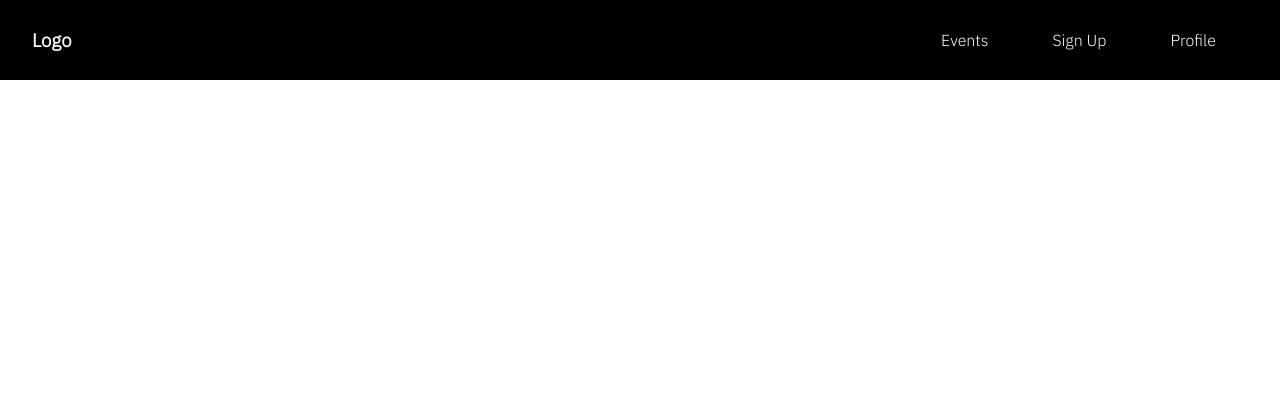
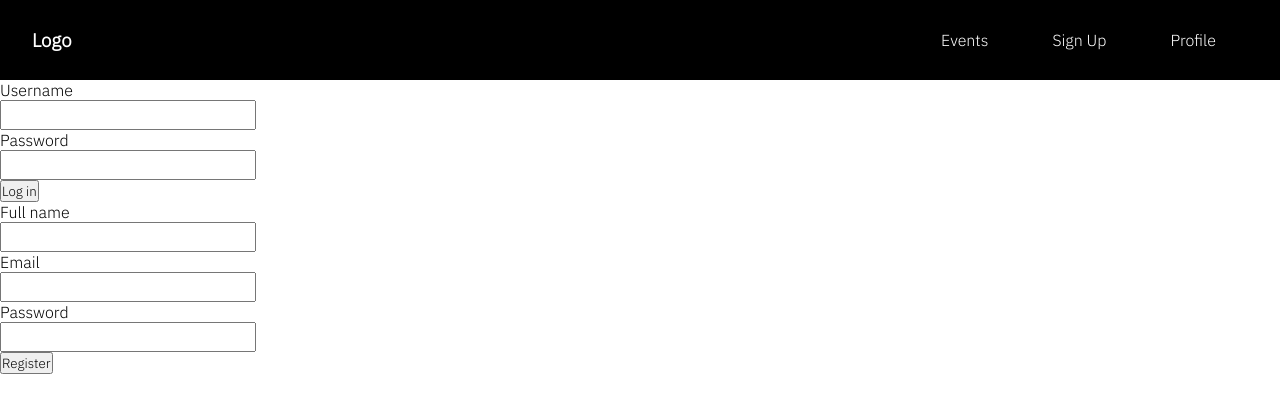
Before and after one commit to SergioManuelJob/CleanBeach-Project, a React (Create React App) app in the folder frontend/: page / in a window 1280 px wide. Shown: the top 412 px of the page. Built offline with nearby package versions, Linux system fonts and the light colour scheme.

Commit message:
signin compontent and some scss

```diff
--- a/frontend/src/App.js
+++ b/frontend/src/App.js
@@ -1,10 +1,13 @@
 import React from 'react';
 import Navbar from './components/Navbar';
+import SignInPage from './components/SignIn/SignIn';
+
 
 function App() {
   return (
     <React.Fragment>
       <Navbar/>
+      <SignInPage />
     </React.Fragment>
   );
 }
--- /dev/null
+++ b/frontend/src/components/SignIn/SignIn.jsx
@@ -0,0 +1,36 @@
+import './SignIn.scss'
+
+const SignInPage = () => {
+    return(
+        <form>
+        {/* SIGN IN */}
+        <div>
+        <label htmlFor="username">Username</label>
+        <input name="username" type="text" />
+        </div>
+        <div>
+        <label htmlFor="password">Password</label>
+        <input name="password" type="password" />
+        </div>
+        <button>Log in</button>
+
+        {/* REGISTER */}
+        <div>
+        <label htmlFor="fullname">Full name</label>
+        <input name="fullname" type="text" />
+        </div>
+        <div>
+        <label htmlFor="email">Email</label>
+        <input name="email" type="email" />
+        </div>
+        <div>
+        <label htmlFor="password">Password</label>
+        <input name="password" type="password" />
+        </div>
+        <button>Register</button>
+        </form>
+        )
+}
+
+
+export default SignInPage
--- /dev/null
+++ b/frontend/src/components/SignIn/SignIn.scss
@@ -0,0 +1,12 @@
+form{
+
+
+    label{
+        display: block;
+    }
+    input{
+        padding: 4px;
+        // box-shadow: 3px 3px 5px grey;
+        width: 20%;
+    }
+}
```
